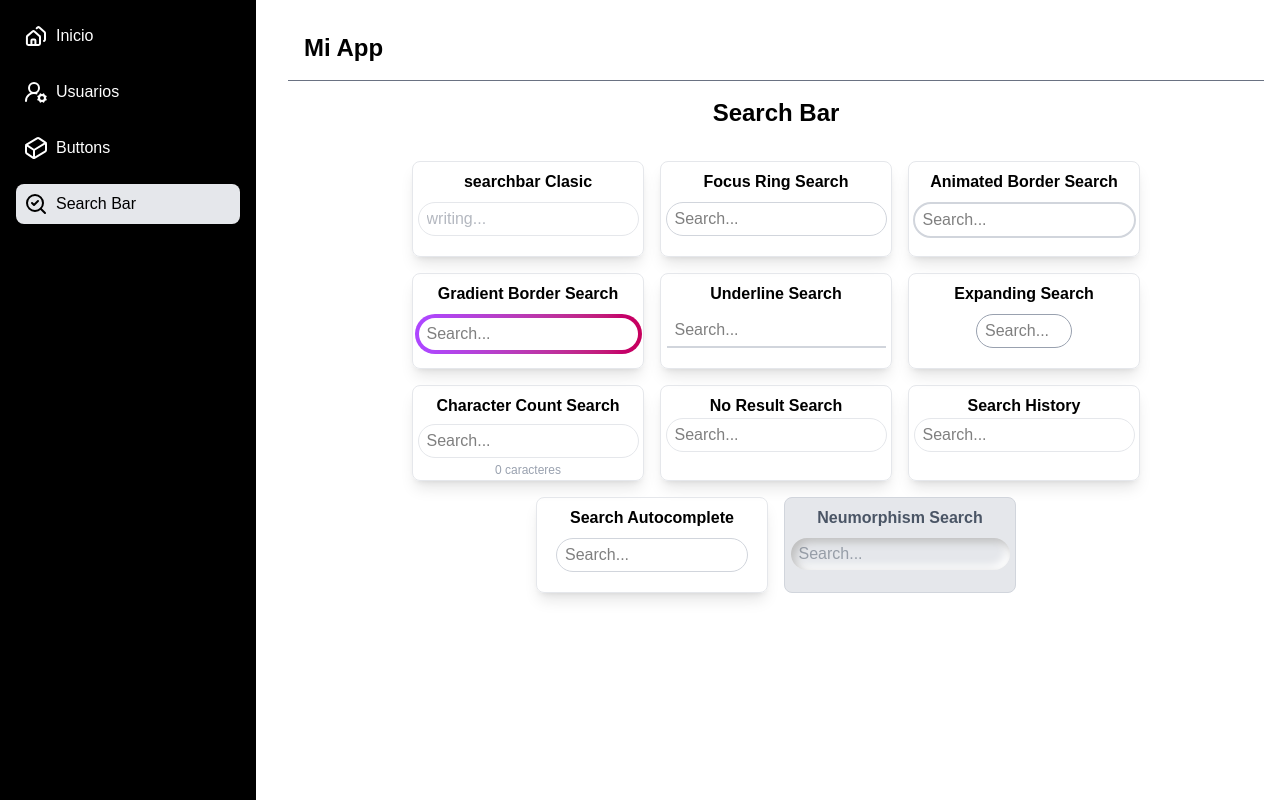
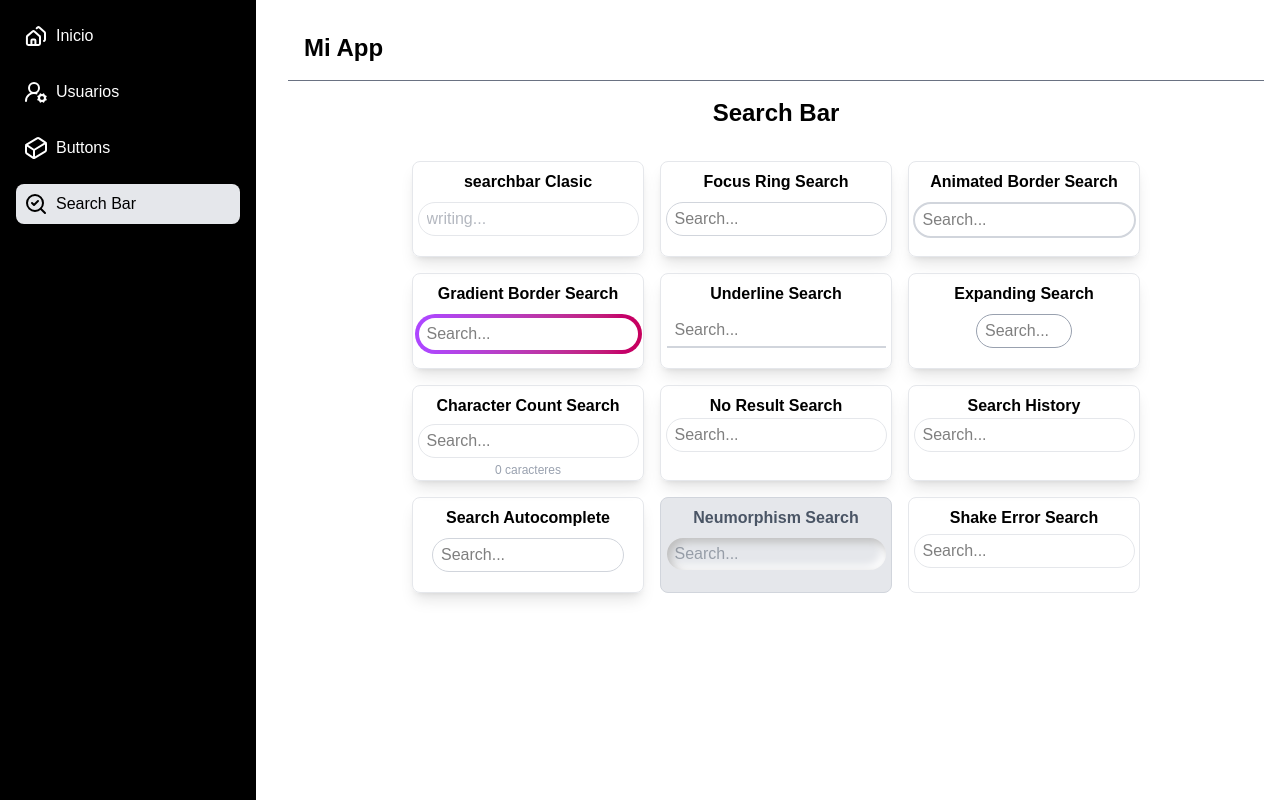
Before and after one commit to alejandro-v02/PixelCraft, a React (Vite) app: page / in a window 1280 px wide. Both pictures are taken after a click on the element "Search Bar". Built offline with nearby package versions, Linux system fonts and the light colour scheme.

Commit message:
Add shake animation on empty search error

```diff
--- a/src/index.css
+++ b/src/index.css
@@ -7,3 +7,9 @@
   /* Opción B: Crear la clase específica "font-poppins" */
   --font-poppins: 'Poppins', sans-serif;
 }
+
+@keyframes shake {
+  0%, 100% { transform: translateX(0); }
+  25% { transform: translateX(-6px); }
+  75% { transform: translateX(6px); }
+}
--- a/src/modules/Search-bar.jsx
+++ b/src/modules/Search-bar.jsx
@@ -12,6 +12,9 @@ function SearchBar(){
     const filtradas= opciones.filter(op =>
         op.toLowerCase().includes(autocomplete.toLowerCase())
     );
+    //Shake Error Search
+    const [shake,setShake]= useState(false);
+    const [errorTerm,setErrorTerm]= useState("");
 
     return(
         <div>
@@ -148,6 +151,22 @@ function SearchBar(){
                     shadow-[inset_4px_4px_8px_#bebebe,inset_-4px_-4px_8px_#ffffff]"/>
                 </div>
 
+                <div className="flex flex-col items-center border border-gray-200 rounded-lg w-58 h-24 " >
+                    <h3 className="mt-2 font-bold" >Shake Error Search</h3>
+                    <input type="tex"
+                    placeholder="Search..."
+                    value={errorTerm}
+                    onChange={(e) => setErrorTerm(e.target.value)}
+                    onKeyDown={(e) => {
+                        if (e.key === "Enter" && errorTerm.trim() === ""){
+                            setShake(true)
+                            setTimeout(() => setShake(false),500)
+                        }
+                    }}
+                    className={`mt-1 border border-gray-200 p-1 pl-2 rounded-full outline-none transition-colors duration-500
+                    ${shake ? "animate-[shake_0.5s_ease-in-out] border-2 border-red-600 ": ""}`}/>
+                </div>
+
             </div>
         </div>
     )
```
